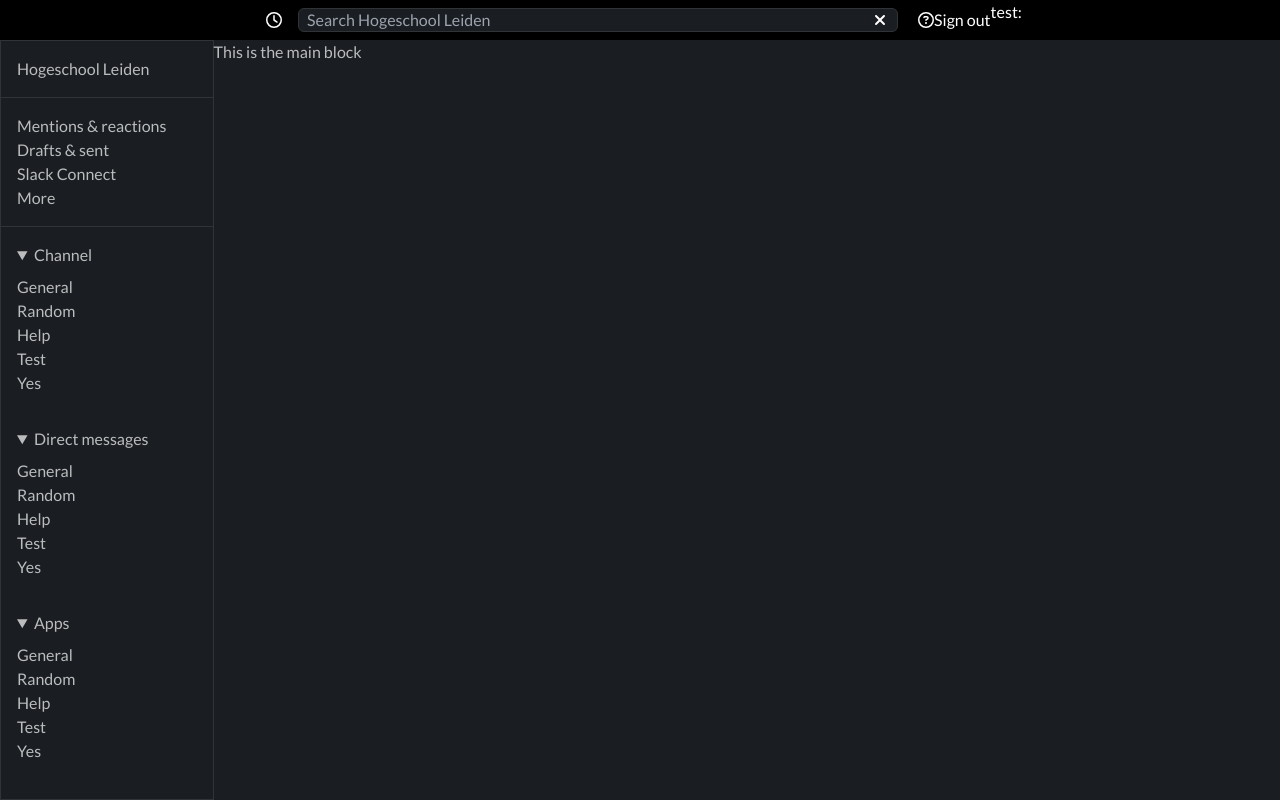
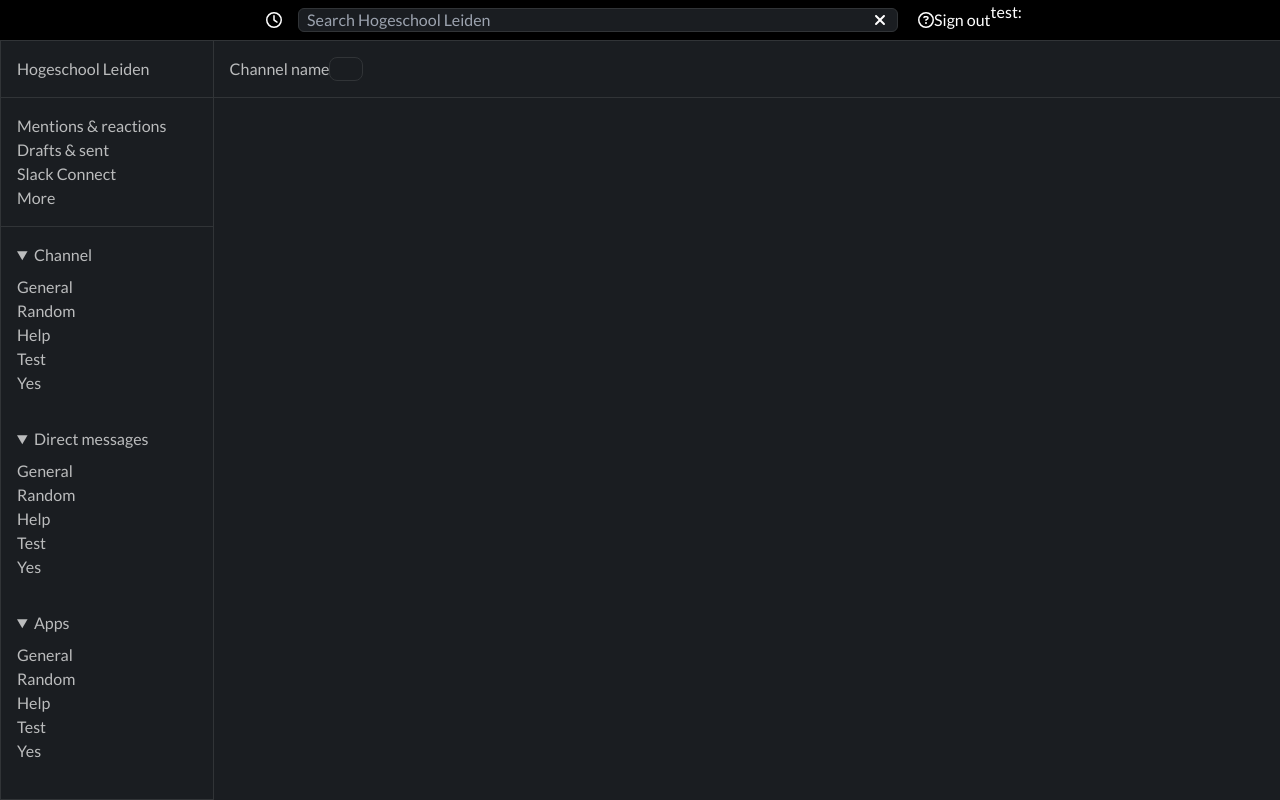
Before and after one commit to M-burak09/slack-clone, a Vue app: page /home in a window 1280 px wide. Built offline with nearby package versions, Linux system fonts and the light colour scheme; no server answers.

Commit message:
start main

```diff
--- a/src/components/layouts/home/MainBlock.vue
+++ b/src/components/layouts/home/MainBlock.vue
@@ -1,6 +1,10 @@
 <template lang="">
     <main class="bg-primary-color text-secondary-color w-full ">
-        <h1>This is the main block</h1>
+        <div class="border-y border-quartinary-color p-4 flex">
+            <h2 clas="">Channel name</h2>
+            <div class="border rounded-lg border-quartinary-color px-4"></div>
+        </div>
+
     </main>
 </template>
 <script>
```
